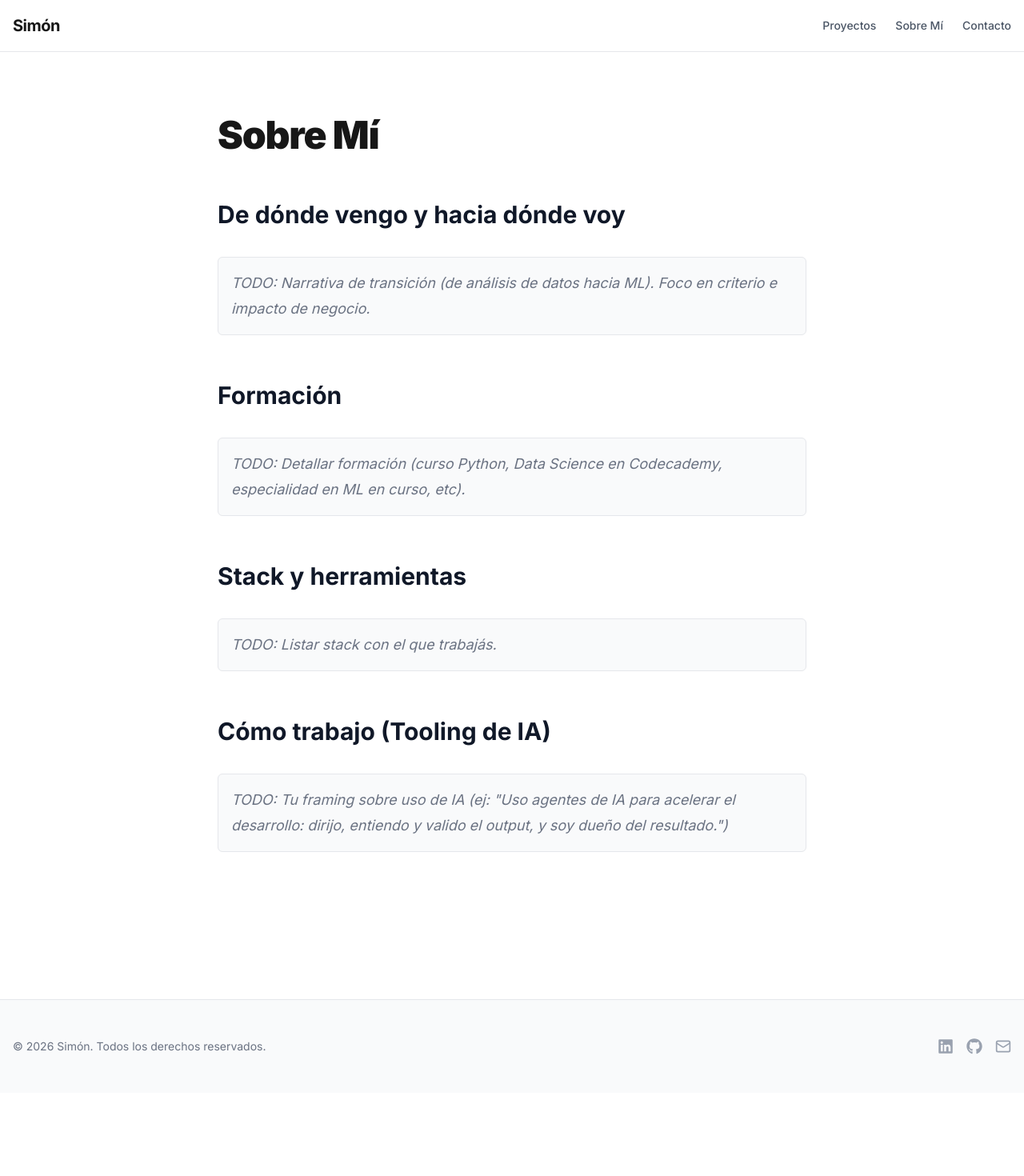
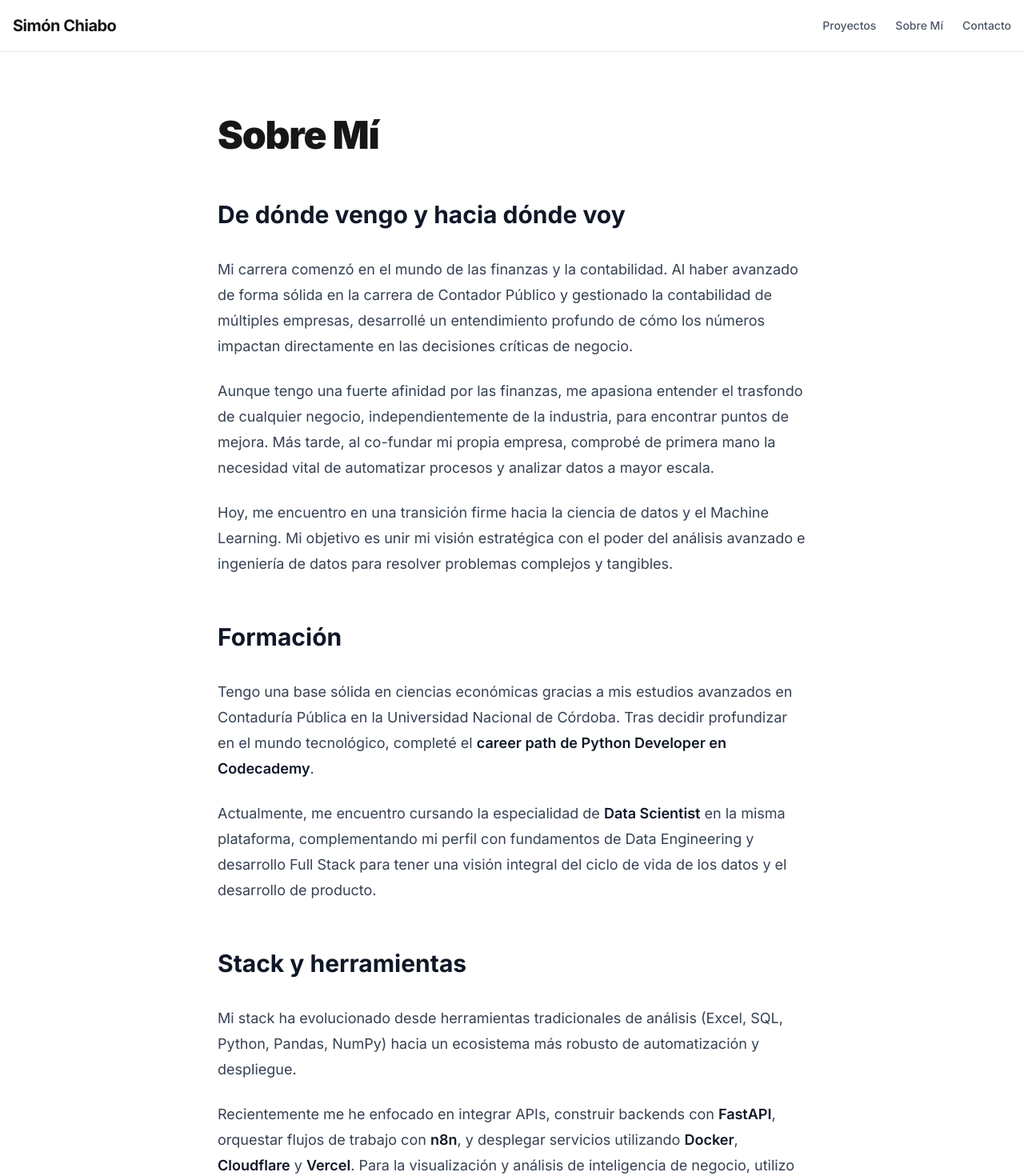
Before and after one commit to SimonChiabo/Portfolio, a Next.js app: page /sobre-mi in a window 1280 px wide. Shown: the top 1470 px of the page at 80% size. Before the commit the page ends 1366 px from the top, so only its background shows below. Built offline with nearby package versions, Linux system fonts and the light colour scheme.

Commit message:
Fase 4: Redacción de Sobre Mí, SEO y Fixes

```diff
--- a/src/app/contacto/page.tsx
+++ b/src/app/contacto/page.tsx
@@ -17,7 +17,7 @@ export default function ContactoPage() {
 
       <div className="flex flex-col gap-6">
         <a
-          href="mailto:TODO@example.com"
+          href="mailto:simonchiabo@gmail.com"
           className="flex items-center gap-4 p-6 bg-white border border-gray-200 rounded-xl hover:border-black hover:shadow-md transition-all group"
         >
           <div className="w-12 h-12 bg-gray-100 rounded-full flex items-center justify-center group-hover:bg-black group-hover:text-white transition-colors">
@@ -25,12 +25,12 @@ export default function ContactoPage() {
           </div>
           <div>
             <h2 className="text-lg font-bold">Email</h2>
-            <p className="text-gray-600">TODO@example.com</p>
+            <p className="text-gray-600">simonchiabo@gmail.com</p>
           </div>
         </a>
 
         <a
-          href="https://linkedin.com/in/TODO"
+          href="https://linkedin.com/in/simonchiabo"
           target="_blank"
           rel="noopener noreferrer"
           className="flex items-center gap-4 p-6 bg-white border border-gray-200 rounded-xl hover:border-[#0A66C2] hover:shadow-md transition-all group"
@@ -45,7 +45,7 @@ export default function ContactoPage() {
         </a>
 
         <a
-          href="https://github.com/TODO"
+          href="https://github.com/SimonChiabo"
           target="_blank"
           rel="noopener noreferrer"
           className="flex items-center gap-4 p-6 bg-white border border-gray-200 rounded-xl hover:border-black hover:shadow-md transition-all group"
--- a/src/app/layout.tsx
+++ b/src/app/layout.tsx
@@ -7,8 +7,11 @@ import Footer from '@/components/Footer';
 const inter = Inter({ subsets: ['latin'] });
 
 export const metadata: Metadata = {
-  title: 'Simón | Portfolio',
-  description: 'Portfolio profesional de Simón',
+  title: {
+    template: '%s | Simón Chiabo',
+    default: 'Simón Chiabo | Analista de Datos',
+  },
+  description: 'Portfolio profesional de Simón Chiabo, enfocado en análisis de datos, automatización y Machine Learning.',
 };
 
 export default function RootLayout({
--- a/src/app/page.tsx
+++ b/src/app/page.tsx
@@ -1,6 +1,16 @@
 import Link from 'next/link';
+import { Metadata } from 'next';
 import { ArrowRight } from 'lucide-react';
 import { getAllProjects } from '@/lib/projects';
+
+export const metadata: Metadata = {
+  openGraph: {
+    images: ['/proyectos/analisis-costos-energia/portada.png'], // TODO: Cambiar por una imagen real tuya o del sitio
+  },
+  twitter: {
+    card: 'summary_large_image',
+  },
+};
 
 export default function Home() {
   const projects = getAllProjects();
--- a/src/app/proyectos/[slug]/page.tsx
+++ b/src/app/proyectos/[slug]/page.tsx
@@ -76,11 +76,7 @@ export default async function ProjectDetail({ params }: { params: Promise<{ slug
                 <FaGithub size={18} /> Ver Repositorio
               </a>
             )}
-            {frontmatter.notebook_url && (
-              <a href={frontmatter.notebook_url} target="_blank" rel="noopener noreferrer" className="inline-flex items-center gap-2 px-5 py-2.5 bg-white text-black border border-gray-300 text-sm font-medium rounded-lg hover:bg-gray-50 transition-colors">
-                <FileText size={18} /> Ver Notebook
-              </a>
-            )}
+
           </div>
         </div>
       </header>
--- a/src/app/proyectos/page.tsx
+++ b/src/app/proyectos/page.tsx
@@ -3,8 +3,14 @@ import { getAllProjects } from '@/lib/projects';
 import ProjectCard from '@/components/ProjectCard';
 
 export const metadata: Metadata = {
-  title: 'Proyectos | Simón',
-  description: 'Proyectos y casos de estudio de análisis de datos.',
+  title: 'Proyectos',
+  description: 'Casos de estudio detallados donde aplico análisis de datos para resolver problemas de negocio reales.',
+  openGraph: {
+    images: ['/proyectos/analisis-costos-energia/portada.png'], // TODO: Cambiar por imagen real
+  },
+  twitter: {
+    card: 'summary_large_image',
+  },
 };
 
 export default function ProyectosPage() {
--- a/src/app/sobre-mi/page.tsx
+++ b/src/app/sobre-mi/page.tsx
@@ -1,8 +1,8 @@
 import { Metadata } from 'next';
 
 export const metadata: Metadata = {
-  title: 'Sobre Mí | Simón',
-  description: 'Conoce más sobre mi trayectoria y experiencia.',
+  title: 'Sobre Mí',
+  description: 'Conoce más sobre mi trayectoria, experiencia y cómo trabajo.',
 };
 
 export default function SobreMiPage() {
@@ -13,29 +13,41 @@ export default function SobreMiPage() {
       <div className="prose prose-lg prose-blue">
         <section className="mb-12">
           <h2>De dónde vengo y hacia dónde voy</h2>
-          <p className="text-gray-500 italic bg-gray-50 p-4 rounded-md border border-gray-200">
-            TODO: Narrativa de transición (de análisis de datos hacia ML). Foco en criterio e impacto de negocio.
+          <p>
+            Mi carrera comenzó en el mundo de las finanzas y la contabilidad. Al haber avanzado de forma sólida en la carrera de Contador Público y gestionado la contabilidad de múltiples empresas, desarrollé un entendimiento profundo de cómo los números impactan directamente en las decisiones críticas de negocio.
+          </p>
+          <p>
+            Aunque tengo una fuerte afinidad por las finanzas, me apasiona entender el trasfondo de cualquier negocio, independientemente de la industria, para encontrar puntos de mejora. Más tarde, al co-fundar mi propia empresa, comprobé de primera mano la necesidad vital de automatizar procesos y analizar datos a mayor escala.
+          </p>
+          <p>
+            Hoy, me encuentro en una transición firme hacia la ciencia de datos y el Machine Learning. Mi objetivo es unir mi visión estratégica con el poder del análisis avanzado e ingeniería de datos para resolver problemas complejos y tangibles.
           </p>
         </section>
 
         <section className="mb-12">
           <h2>Formación</h2>
-          <p className="text-gray-500 italic bg-gray-50 p-4 rounded-md border border-gray-200">
-            TODO: Detallar formación (curso Python, Data Science en Codecademy, especialidad en ML en curso, etc).
+          <p>
+            Tengo una base sólida en ciencias económicas gracias a mis estudios avanzados en Contaduría Pública en la Universidad Nacional de Córdoba. Tras decidir profundizar en el mundo tecnológico, completé el <strong>career path de Python Developer en Codecademy</strong>.
+          </p>
+          <p>
+            Actualmente, me encuentro cursando la especialidad de <strong>Data Scientist</strong> en la misma plataforma, complementando mi perfil con fundamentos de Data Engineering y desarrollo Full Stack para tener una visión integral del ciclo de vida de los datos y el desarrollo de producto.
           </p>
         </section>
 
         <section className="mb-12">
           <h2>Stack y herramientas</h2>
-          <p className="text-gray-500 italic bg-gray-50 p-4 rounded-md border border-gray-200">
-            TODO: Listar stack con el que trabajás.
+          <p>
+            Mi stack ha evolucionado desde herramientas tradicionales de análisis (Excel, SQL, Python, Pandas, NumPy) hacia un ecosistema más robusto de automatización y despliegue.
+          </p>
+          <p>
+            Recientemente me he enfocado en integrar APIs, construir backends con <strong>FastAPI</strong>, orquestar flujos de trabajo con <strong>n8n</strong>, y desplegar servicios utilizando <strong>Docker</strong>, <strong>Cloudflare</strong> y <strong>Vercel</strong>. Para la visualización y análisis de inteligencia de negocio, utilizo plataformas como <strong>Metabase</strong>.
           </p>
         </section>
 
         <section>
           <h2>Cómo trabajo (Tooling de IA)</h2>
-          <p className="text-gray-500 italic bg-gray-50 p-4 rounded-md border border-gray-200">
-            TODO: Tu framing sobre uso de IA (ej: "Uso agentes de IA para acelerar el desarrollo: dirijo, entiendo y valido el output, y soy dueño del resultado.")
+          <p>
+            Considero a la Inteligencia Artificial como una palanca multiplicadora, no como un atajo. Utilizo agentes y herramientas de IA para iterar más rápido y acelerar el desarrollo: dirijo la estrategia, entiendo y valido críticamente el código que se genera, y en última instancia, asumo la responsabilidad total del producto final. No se trata de delegar a ciegas, sino de potenciar mis capacidades como analista y desarrollador.
           </p>
         </section>
       </div>
--- a/src/components/Footer.tsx
+++ b/src/components/Footer.tsx
@@ -10,13 +10,13 @@ export default function Footer() {
           © {new Date().getFullYear()} Simón. Todos los derechos reservados.
         </div>
         <div className="flex items-center gap-4 text-gray-400">
-          <a href="#" className="hover:text-black transition-colors" aria-label="LinkedIn">
+          <a href="https://linkedin.com/in/simonchiabo" target="_blank" rel="noopener noreferrer" className="hover:text-black transition-colors" aria-label="LinkedIn">
             <FaLinkedin size={20} />
           </a>
-          <a href="#" className="hover:text-black transition-colors" aria-label="GitHub">
+          <a href="https://github.com/SimonChiabo" target="_blank" rel="noopener noreferrer" className="hover:text-black transition-colors" aria-label="GitHub">
             <FaGithub size={20} />
           </a>
-          <a href="mailto:TODO@example.com" className="hover:text-black transition-colors" aria-label="Email">
+          <a href="mailto:simonchiabo@gmail.com" className="hover:text-black transition-colors" aria-label="Email">
             <Mail size={20} />
           </a>
         </div>
--- a/src/components/Header.tsx
+++ b/src/components/Header.tsx
@@ -5,7 +5,7 @@ export default function Header() {
     <header className="sticky top-0 z-50 w-full border-b border-gray-200 bg-white/80 backdrop-blur-md">
       <div className="container mx-auto px-4 h-16 flex items-center justify-between">
         <Link href="/" className="font-bold text-xl tracking-tight">
-          Simón
+          Simón Chiabo
         </Link>
         <nav className="flex items-center gap-6 text-sm font-medium">
           <Link href="/proyectos" className="text-gray-600 hover:text-black transition-colors">
```
Also changed, not shown: 1 other file (tests, documents, lock files or other folders).
